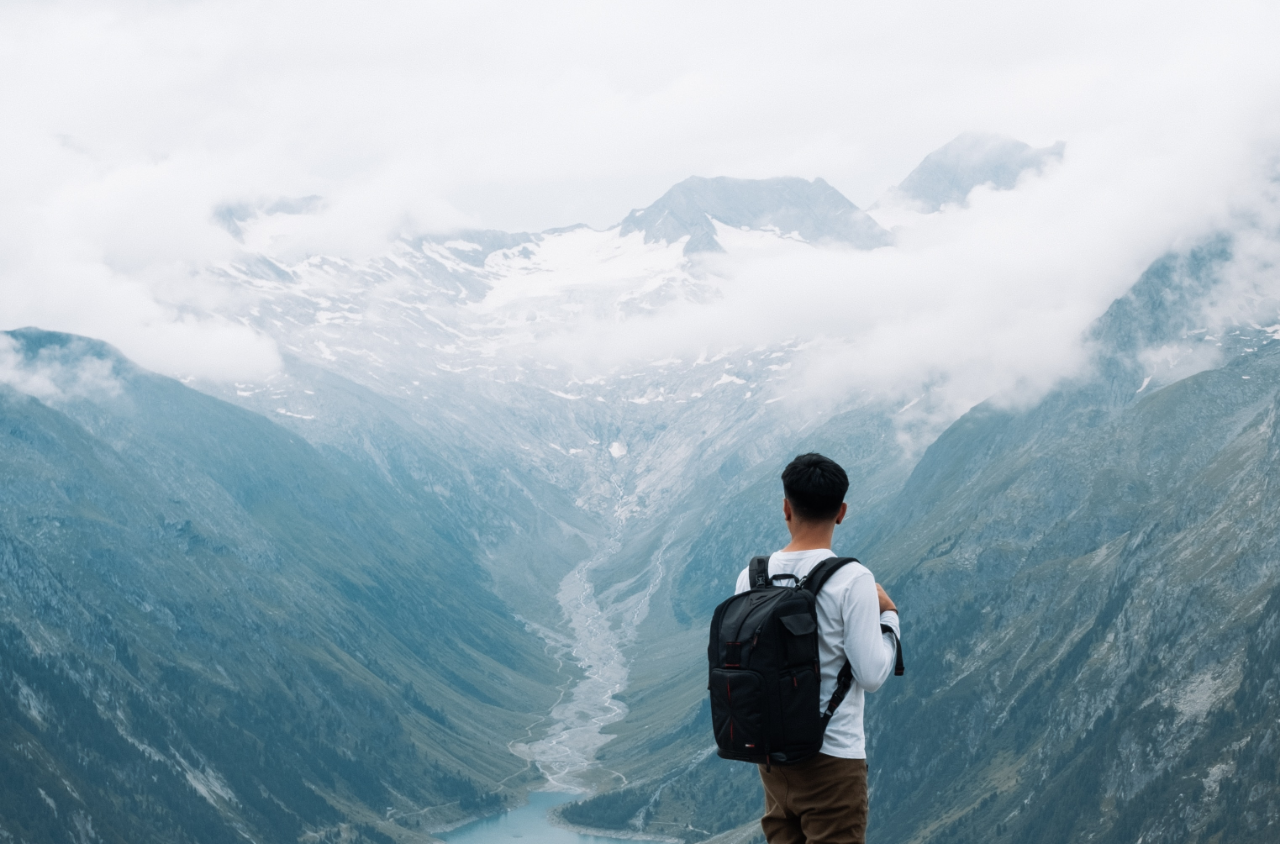
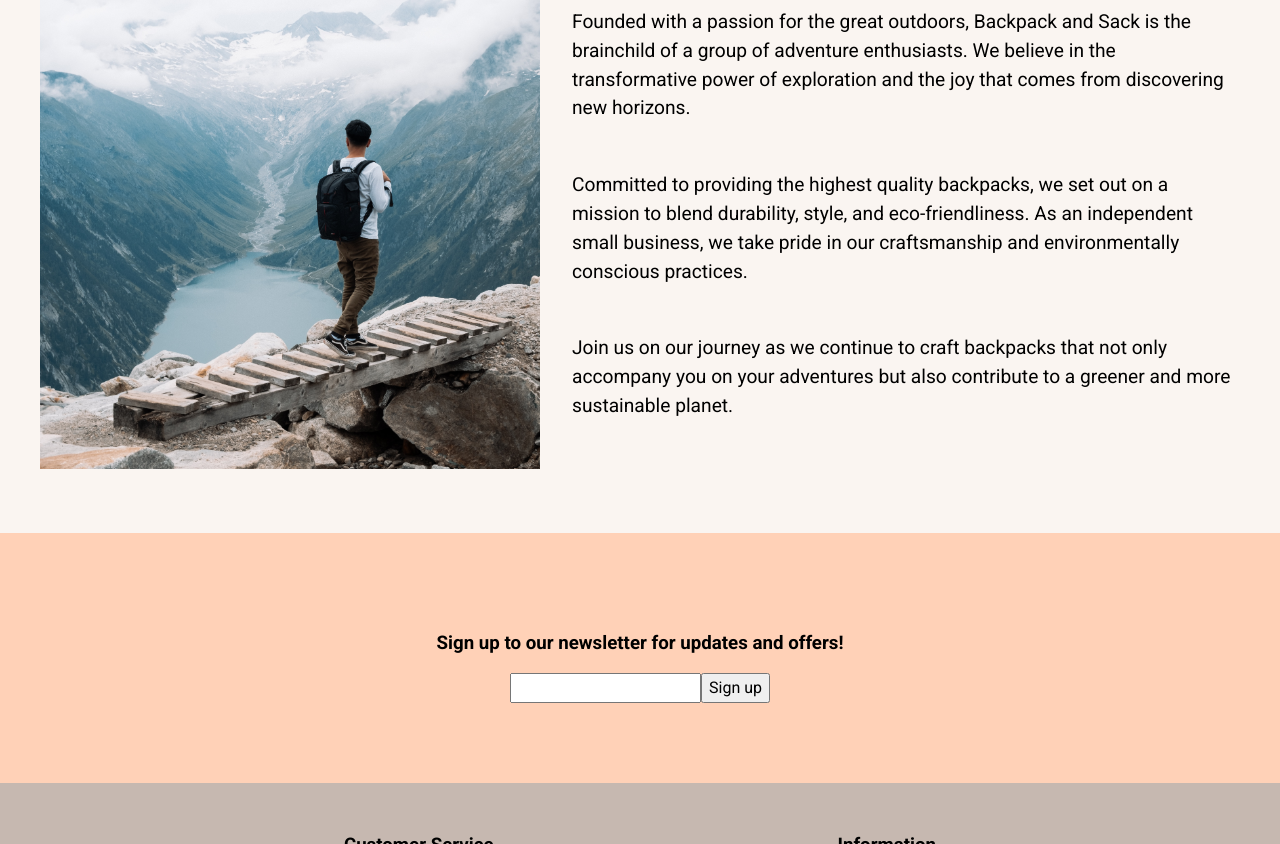
Before and after one commit to dave-forbes/shopping-cart, a React (Vite) app in the folder shopping-cart/: page /ourstory in a window 1280 px wide. Shown: the part 296-1140 px from the top of the page. Built offline with nearby package versions, Linux system fonts and the light colour scheme; a web font is replaced by a local one.

Commit message:
new styles for categories, shop and our story components and pages

```diff
--- a/shopping-cart/src/styles.css
+++ b/shopping-cart/src/styles.css
@@ -240,3 +240,67 @@ h3 {
   background-color: black;
   color:white;
 }
+
+.categories {
+  padding-block: 5rem;
+  display: flex;
+  justify-content: space-evenly;
+}
+
+.categories-div {
+  position: relative;
+}
+
+.categories img {
+  width: 400px;
+  aspect-ratio: 1;
+}
+
+.sign-up {
+  padding-block: 5rem;
+  background-color: rgb(255, 209, 183);
+  display: flex;
+  flex-direction: column;
+  align-items: center;
+}
+
+.focus {
+  background-color: black;
+  color:white;
+}
+
+.shop-header {
+  padding: 3rem;
+  display: flex;
+  max-width: 1200px;
+  margin-inline: auto;
+  align-items: center;
+  gap: 2rem;
+}
+
+.shop-header p {
+  font-size: 1.2rem;
+}
+
+.shop-header img {
+  width: 300px;
+  aspect-ratio: 1;
+}
+
+.story-content {
+  display: flex;
+  gap: 2rem;
+  max-width: 1200px;
+  margin-inline: auto;
+  padding-block: 4rem;
+}
+
+.story-content p {
+  font-size: 1.2rem;
+  margin-block: 3rem;
+}
+
+.founders-photo {
+  width: 500px;
+  aspect-ratio: 1;
+}
```
